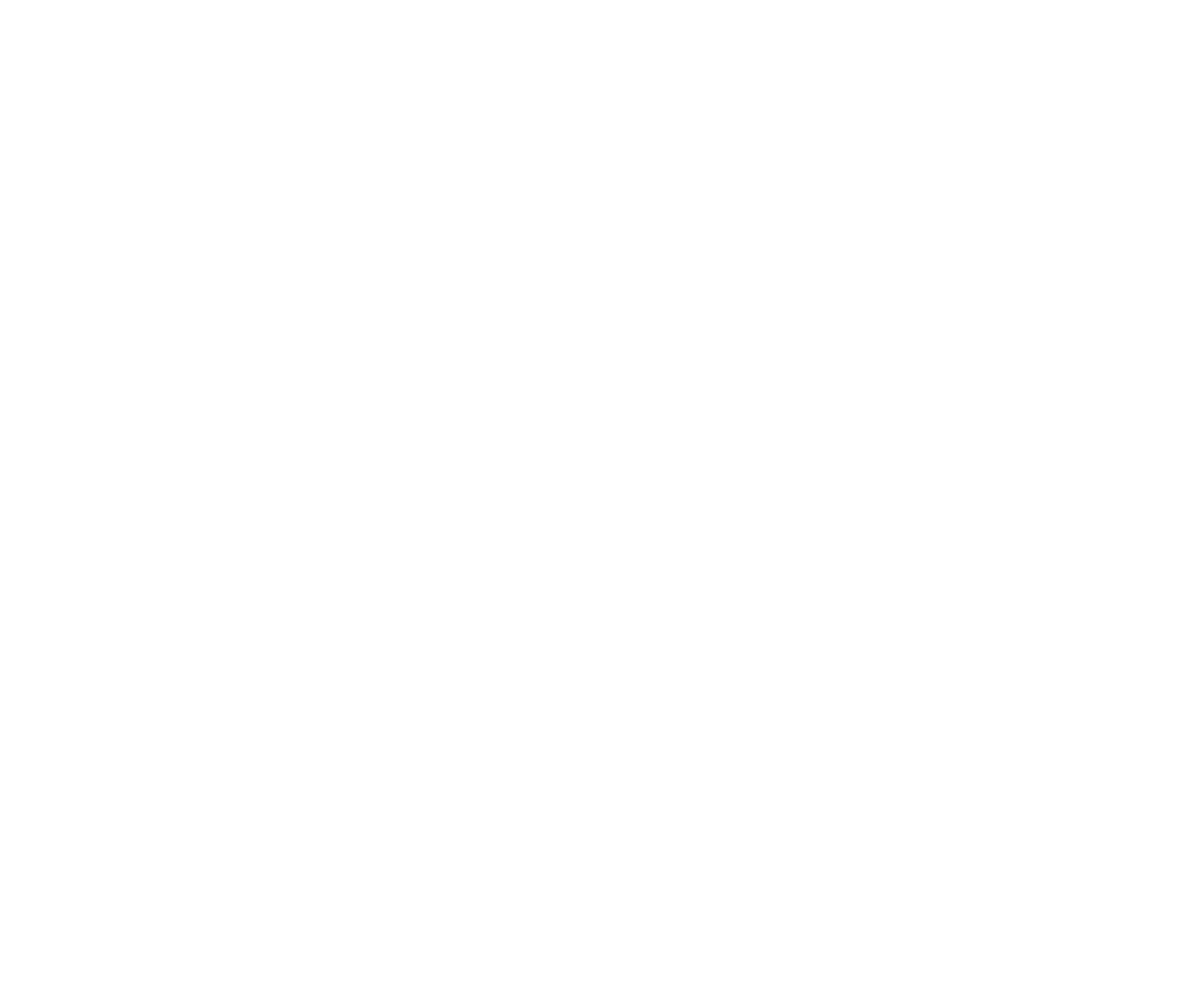
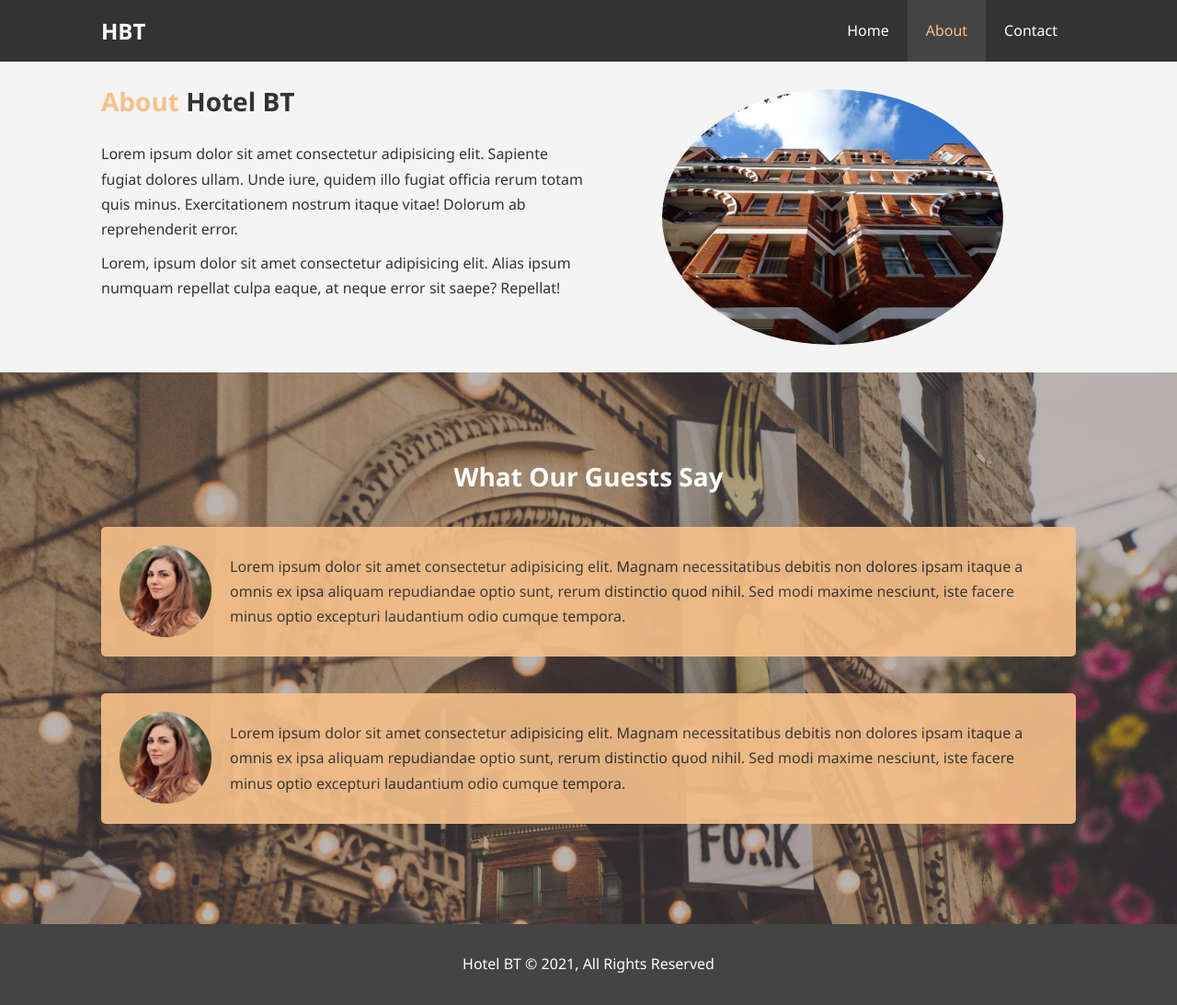
Before and after one commit to Franencabo/hotel_website, a plain HTML site: page about.html in a window 1280 px wide. Shown: the whole page at 92% size. Before the commit the page ends 800 px from the top, so only its background shows below. Drawn offline with Linux system fonts and the light colour scheme.

Commit message:
About page. I add images, and testimonials section.

```diff
--- a/about.html
+++ b/about.html
@@ -0,0 +1,63 @@
+<!DOCTYPE html>
+<html lang="en">
+<head>
+    <meta charset="UTF-8">
+    <meta http-equiv="X-UA-Compatible" content="IE=edge">
+    <meta name="viewport" content="width=device-width, initial-scale=1.0">
+    <meta name="description" content="Welcome to the most extraordinary hotel in Boston Massachusetts">
+    <meta name="keywords" content="hotel, boston hotel, new england hotel">
+    <link rel="stylesheet" href="css/style.css">
+    <title>Hotel BT | About</title>
+
+</head>
+<body>
+    <header>
+        <nav id="navbar">
+            <div class="container">
+                <h1 class="logo"><a href="index.html">HBT</a></h1>
+                <ul>
+                    <li><a href="index.html">Home</a></li>
+                    <li><a class="current" href="about.html">About</a></li>
+                    <li><a href="contact.html">Contact</a></li>
+                </ul>
+            </div>
+        </nav>
+    </header>
+
+    <section id="about-info" class="bg-light py-3">
+        <div class="container">
+            <div class="info-left">
+                <h1 class="l-heading"><span class="text-primary">About</span> Hotel BT</h1>
+                <p>Lorem ipsum dolor sit amet consectetur adipisicing elit. Sapiente fugiat dolores ullam. Unde iure, quidem illo fugiat officia rerum totam quis minus. Exercitationem nostrum itaque vitae! Dolorum ab reprehenderit error.</p>
+                <p>Lorem, ipsum dolor sit amet consectetur adipisicing elit. Alias ipsum numquam repellat culpa eaque, at neque error sit saepe? Repellat!</p>
+            </div>
+            <div class="info-right">
+                 <img src="/img/photo-2.jpg" alt="">
+            </div>
+        </div>
+    </section>
+
+    <section id="testimonials" class="py-3">
+        <div class="container ">
+            <h2 class="l-heading">What Our Guests Say</h2>
+            <div class="testimonial bg-primary">
+                <img src="/img/person-1.jpg" alt="Samantha">
+                <p>Lorem ipsum dolor sit amet consectetur adipisicing elit. Magnam necessitatibus debitis non dolores ipsam itaque a omnis ex ipsa aliquam repudiandae optio sunt, rerum distinctio quod nihil. Sed modi maxime nesciunt, iste facere minus optio excepturi laudantium odio cumque tempora.</p>
+            </div>
+
+            <div class="testimonial bg-primary">
+                <img src="/img/person-1.jpg" alt="Samantha">
+                <p>Lorem ipsum dolor sit amet consectetur adipisicing elit. Magnam necessitatibus debitis non dolores ipsam itaque a omnis ex ipsa aliquam repudiandae optio sunt, rerum distinctio quod nihil. Sed modi maxime nesciunt, iste facere minus optio excepturi laudantium odio cumque tempora.</p>
+            </div>
+        </div>
+    </section>
+
+
+    <div class="clr"></div>
+
+    <footer id="main-footer">
+        <p>Hotel BT &copy; 2021, All Rights Reserved</p>
+
+    </footer>
+</body>
+</html>
--- a/css/style.css
+++ b/css/style.css
@@ -40,13 +40,13 @@ p {
 }
 
 .lead {
-font-size: 20px;
+    font-size: 20px;
 }
 
 .btn {
     display: inline-block;
     font-size: 18px;
-    color:white;
+    color: white;
     background: #333;
     padding: 13px 20px;
     border: none;
@@ -64,9 +64,11 @@ font-size: 20px;
     color: #333;
 }
 
-.bg-light{
-    background-color: white;
+.bg-light {
+    background-color: #f4f4f4;
+    color: #333;
 }
+
 .bg-dark {
     background: #333;
     color: #fff;
@@ -81,23 +83,32 @@ font-size: 20px;
     clear: both;
 }
 
+.l-heading{
+    font-size: 28px;
+}
+
+/* Paddign */
+.py-1 { padding: 10px 0; }
+.py-2 { padding: 20px 0; }
+.py-3 { padding: 30px 0; }
+
 /* Navbar */
 #navbar {
-background-color: #333;
-color: #fff;
-overflow: auto;
+    background-color: #333;
+    color: #fff;
+    overflow: auto;
 }
 
 #navbar a {
-color: white;
+    color: white;
 }
 
-#navbar h1{
+#navbar h1 {
     float: left;
     padding-top: 20px;
 }
 
-#navbar ul{
+#navbar ul {
     list-style: none;
     float: right;
 }
@@ -106,14 +117,14 @@ color: white;
     float: left;
 }
 
-#navbar ul li a{
+#navbar ul li a {
     display: block;
     padding: 20px;
     text-align: center;
 }
 
 #navbar ul li a:hover,
-#navbar ul li a.current{
+#navbar ul li a.current {
     color: #f7c08a;
     background-color: #444;
 }
@@ -130,7 +141,7 @@ color: white;
     padding-top: 170px;
 }
 
-.showcase-content h1{
+.showcase-content h1 {
     font-size: 60px;
     line-height: 1.2em;
 }
@@ -178,6 +189,55 @@ color: white;
     margin-bottom: 10px;
 }
 
+/* About Info */
+#about-info .info-right {
+    float: right;
+    width: 50%;
+    min-height: 100%;
+}
+
+#about-info .info-right img {
+    display: block;
+    width: 70%;
+    margin: auto;
+    border-radius: 50%;
+}
+
+#about-info .info-left {
+    float: left;
+    width: 50%;
+    min-height: 100%;
+}
+
+/* Testimonials */
+
+#testimonials {
+    height: 600px;
+    background: url('/img/test-bg.jpg') no-repeat center center/cover;
+    padding-top: 100px;
+}
+
+#testimonials  h2{
+    color: #fff;
+    text-align: center;
+    padding-bottom: 40px;
+}
+
+#testimonials .testimonial {
+    padding: 20px;
+    margin-bottom: 40px;
+    border-radius: 5px;
+    opacity: .9;
+}
+
+#testimonials .testimonial img{
+    width: 100px;
+    float: left;
+    margin-right: 20px;
+    border-radius: 50%;
+}
+
+
 /* Footer */
 #main-footer {
     text-align: center;
```
